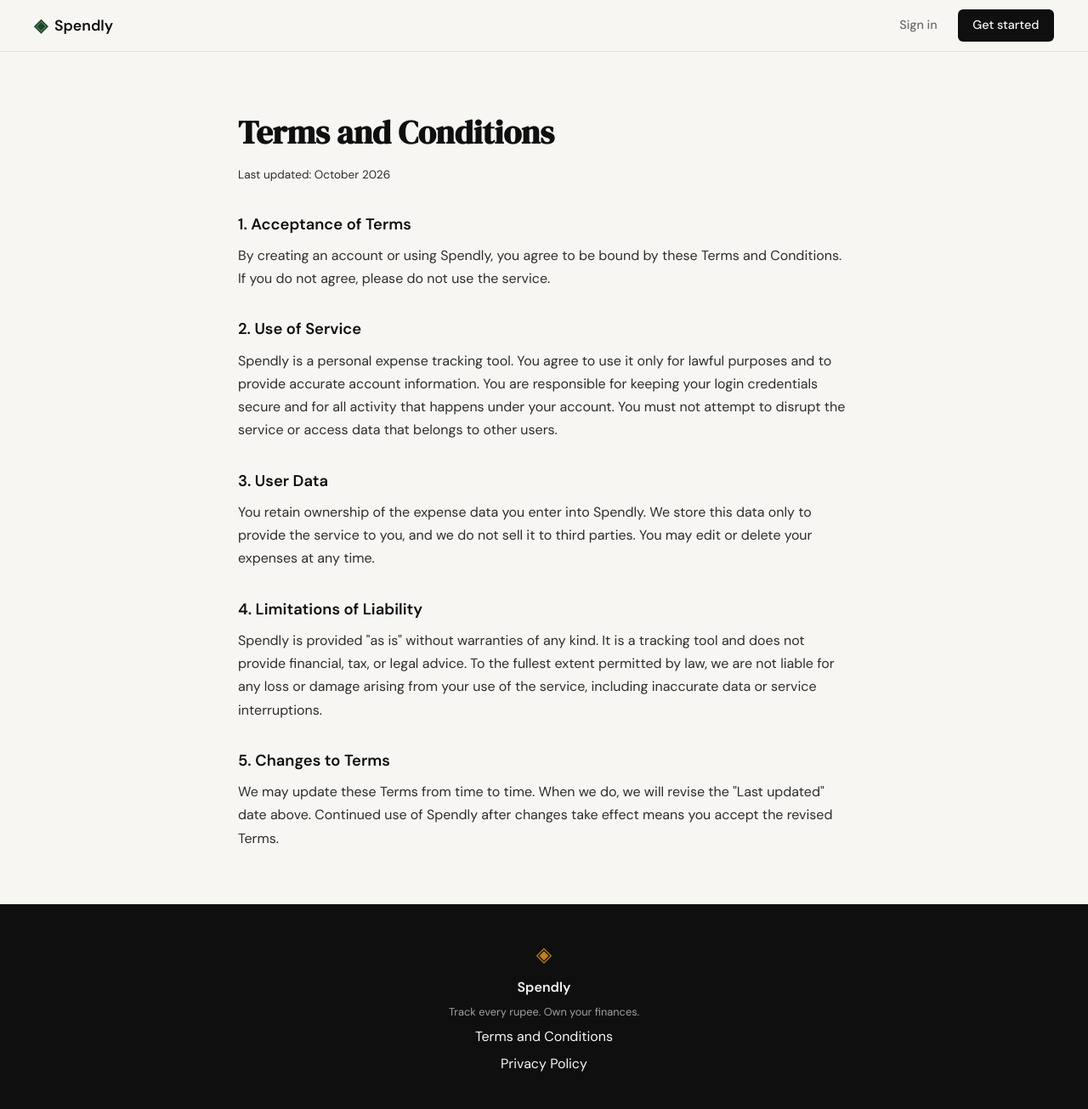
After one commit to RupStrange/Waffle_Wallet, a Flask app: page /terms in a window 1280 px wide. The commit adds this page. Shown: the whole page at 85% size. Run offline with Flask 3, Linux system fonts and the light colour scheme.

Commit message:
landing: add terms and conditions page and route

```diff
--- a/app.py
+++ b/app.py
@@ -20,6 +20,11 @@ def register():
 @app.route("/login")
 def login():
     return render_template("login.html")
+
+
+@app.route("/terms")
+def terms():
+    return render_template("terms.html")
 
 
 # ------------------------------------------------------------------ #
--- a/static/css/style.css
+++ b/static/css/style.css
@@ -508,6 +508,40 @@ a { color: inherit; text-decoration: none; }
 }
 
 /* ------------------------------------------------------------------ */
+/* Legal pages                                                         */
+/* ------------------------------------------------------------------ */
+
+.legal-section { padding: 4rem 2rem; }
+
+.legal-container {
+    max-width: 720px;
+    margin: 0 auto;
+}
+
+.legal-title {
+    font-family: var(--font-display);
+    font-size: 2.4rem;
+    color: var(--ink);
+}
+
+.legal-updated {
+    color: var(--ink-muted);
+    font-size: 0.85rem;
+    margin: 0.5rem 0 2rem;
+}
+
+.legal-container h2 {
+    font-size: 1.15rem;
+    font-weight: 600;
+    margin: 2rem 0 0.5rem;
+}
+
+.legal-container p {
+    color: var(--ink-soft);
+    line-height: 1.7;
+}
+
+/* ------------------------------------------------------------------ */
 /* Responsive                                                          */
 /* ------------------------------------------------------------------ */
 
--- a/templates/base.html
+++ b/templates/base.html
@@ -34,7 +34,7 @@
             <span class="brand-icon">◈</span>
             <span class="footer-name">Spendly</span>
             <p class="footer-copy">Track every rupee. Own your finances.</p>
-            <a href="#">Terms and Conditions</a>
+            <a href="{{ url_for('terms') }}">Terms and Conditions</a>
             <a href="#">Privacy Policy</a>
         </div>
     </footer>
--- /dev/null
+++ b/templates/terms.html
@@ -0,0 +1,54 @@
+{% extends "base.html" %}
+
+{% block title %}Terms and Conditions — Spendly{% endblock %}
+
+{% block content %}
+
+<section class="legal-section">
+    <div class="legal-container">
+
+        <h1 class="legal-title">Terms and Conditions</h1>
+        <p class="legal-updated">Last updated: October 2026</p>
+
+        <h2>1. Acceptance of Terms</h2>
+        <p>
+            By creating an account or using Spendly, you agree to be bound by these
+            Terms and Conditions. If you do not agree, please do not use the service.
+        </p>
+
+        <h2>2. Use of Service</h2>
+        <p>
+            Spendly is a personal expense tracking tool. You agree to use it only for
+            lawful purposes and to provide accurate account information. You are
+            responsible for keeping your login credentials secure and for all activity
+            that happens under your account. You must not attempt to disrupt the
+            service or access data that belongs to other users.
+        </p>
+
+        <h2>3. User Data</h2>
+        <p>
+            You retain ownership of the expense data you enter into Spendly. We store
+            this data only to provide the service to you, and we do not sell it to
+            third parties. You may edit or delete your expenses at any time.
+        </p>
+
+        <h2>4. Limitations of Liability</h2>
+        <p>
+            Spendly is provided "as is" without warranties of any kind. It is a
+            tracking tool and does not provide financial, tax, or legal advice. To the
+            fullest extent permitted by law, we are not liable for any loss or damage
+            arising from your use of the service, including inaccurate data or service
+            interruptions.
+        </p>
+
+        <h2>5. Changes to Terms</h2>
+        <p>
+            We may update these Terms from time to time. When we do, we will revise the
+            "Last updated" date above. Continued use of Spendly after changes take
+            effect means you accept the revised Terms.
+        </p>
+
+    </div>
+</section>
+
+{% endblock %}
```
